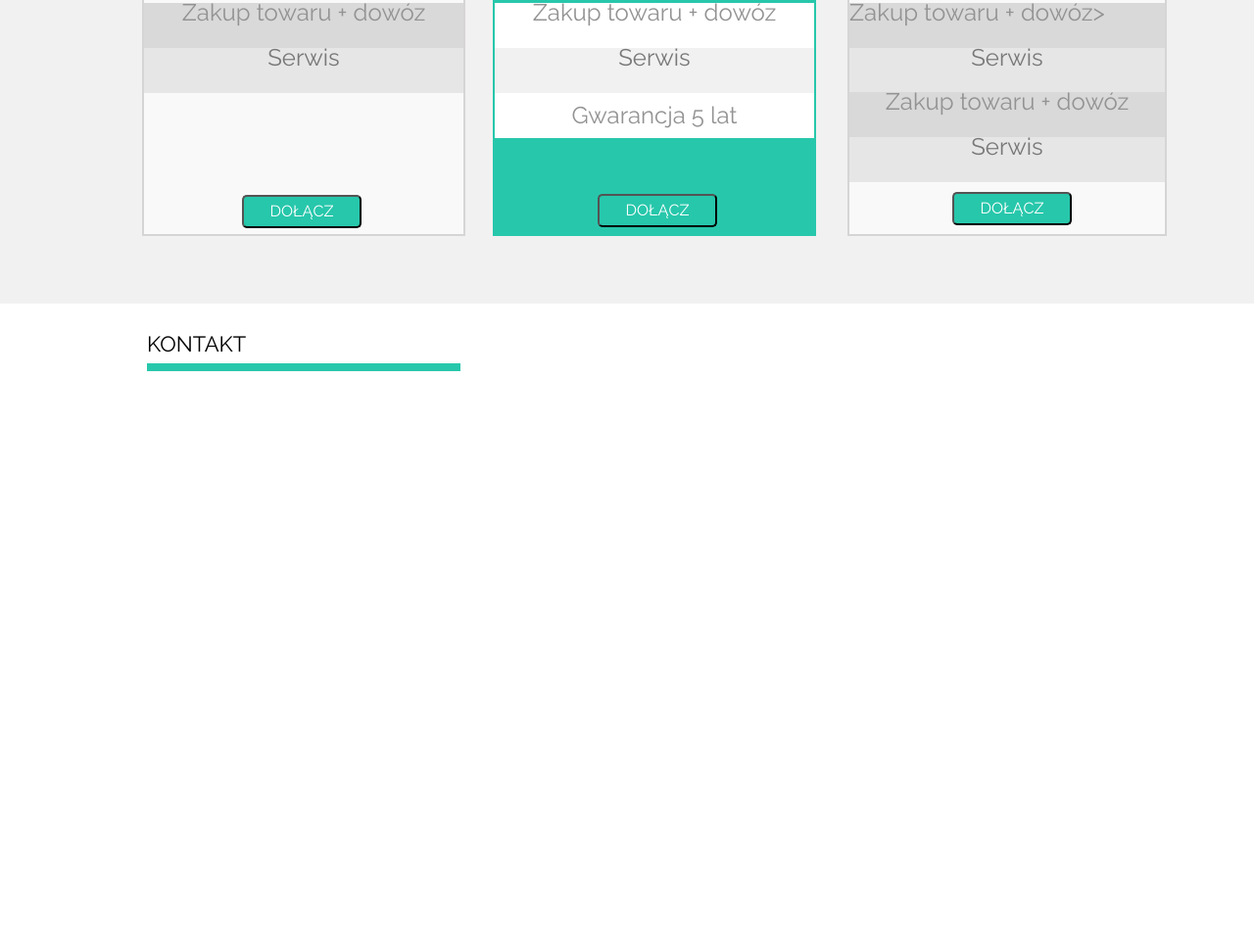
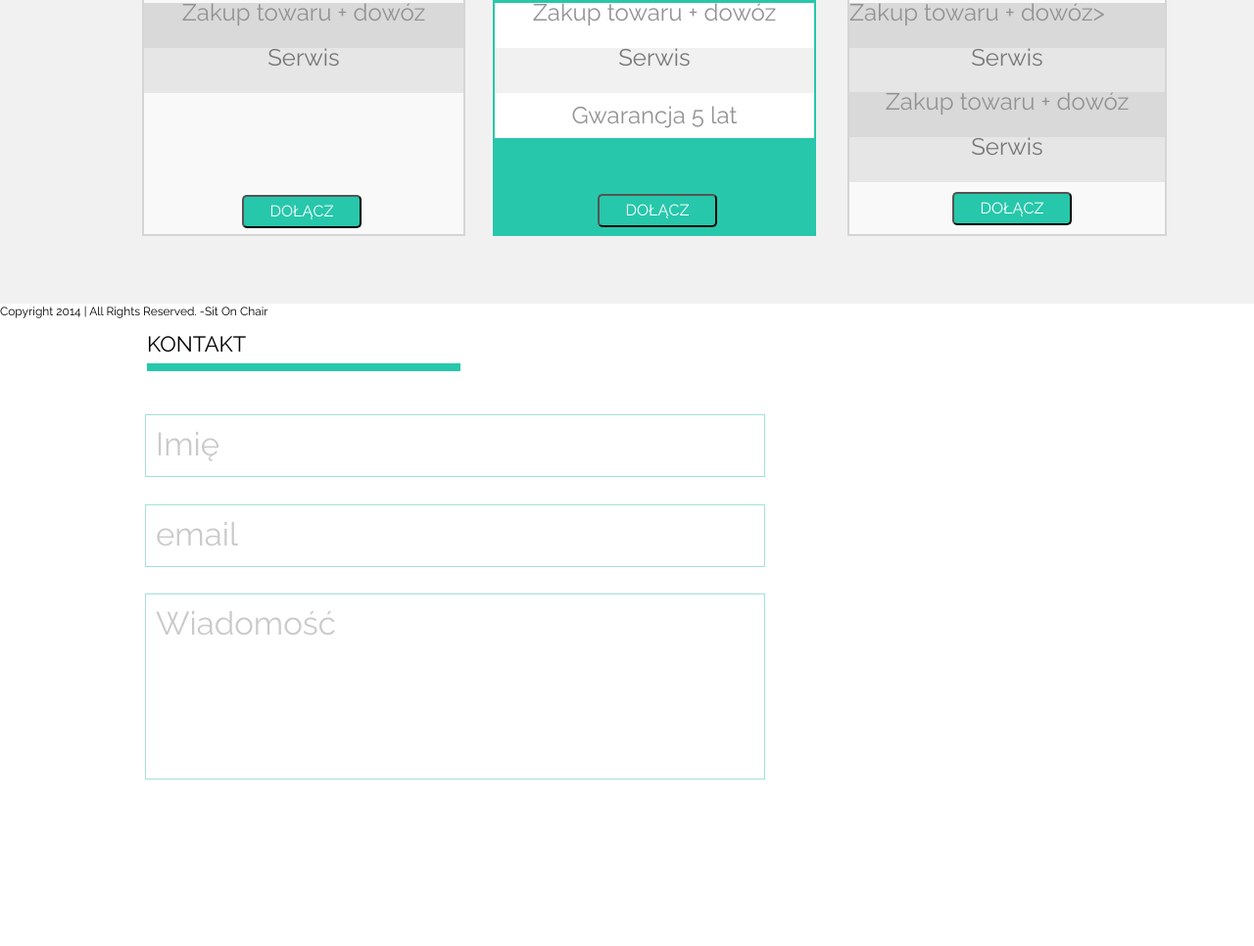
Before and after one commit to Michal1512/Chair, a website built with webpack: page index.html in a window 1280 px wide. Shown: the part 1314-2280 px from the top of the page at 98% size. Built offline with nearby package versions, Linux system fonts and the light colour scheme.

Commit message:
Wiadomość

```diff
--- a/index.html
+++ b/index.html
@@ -125,9 +125,14 @@
     </div>
     <div class="space"></div>
     <div class="Call">
+        <div class="Left">
     <div class="Conect">KONTAKT</div>
         <div class="Blue"></div>
-
+            <div class="Button"><span class="Name">Imię</span></div>
+            <div class="ButtonTwo"><span class="Email">email</span></div>
+            <div class="ButtonThree"><span class="Message">Wiadomość</span></div>
+            <Div class="Copy">Copyright 2014 | All Rights Reserved. -Sit On Chair</Div>
+        </div>
     </div>
     <script src="bundles/js/main.bundle.js"></script>
 </body>
--- a/resources/css/scss/main/common/Sos.scss
+++ b/resources/css/scss/main/common/Sos.scss
@@ -876,6 +876,10 @@ top:130px;
 .Call {
     Width: 100%;
     height: 655px;
+    .Left{
+        height: 655px;
+        width:66%;
+
     .Conect {
         color: black;
         font-size: 22px;
@@ -893,7 +897,64 @@ top:130px;
         top:1685px;
         width: 320px;
         height: 8px;
+    }
+        .Button{
+            width: 633px;
+            height: 64px;
+            border: 1px solid rgba(36, 186, 160, 0.42);
+            position: absolute;
+            top:1737px;
+            left:148px;
+            .Name{
+                color: #cacaca;
+                font-size: 33px;
+                font-weight: 300;
+                line-height: 20.37px;
+                position: relative;
+                top:20px;
+                left:10px;
+            }
+        }
+        .ButtonTwo{
+            width: 633px;
+            height: 64px;
+            border: 1px solid rgba(36, 186, 160, 0.42);
+            position: absolute;
+            top:1829px;
+            left:148px;
+            .Email{
+                color: #cacaca;
+                font-size: 33px;
+                font-weight: 300;
+                line-height: 20.37px;
+                position: relative;
+                top:20px;
+                left:10px;
 
+            }
+        }
+        .ButtonThree{  width: 633px;
+            height: 190px;
+            border: 1px solid rgba(36, 186, 160, 0.42);
+            position: absolute;
+            top:1920px;
+            left:148px;
+            .Message{
+                color: #cacaca;
+                font-size: 33px;
+                font-weight: 300;
+                line-height: 20.37px;
+                position: relative;
+                top:20px;
+                left:10px;
+            }
 
-    }
+        }
+        .Copy{
+            width: 633px;
+            height: 190px;
+            top:1920px;
+            left:148px;
+        }
 }
+}
```
